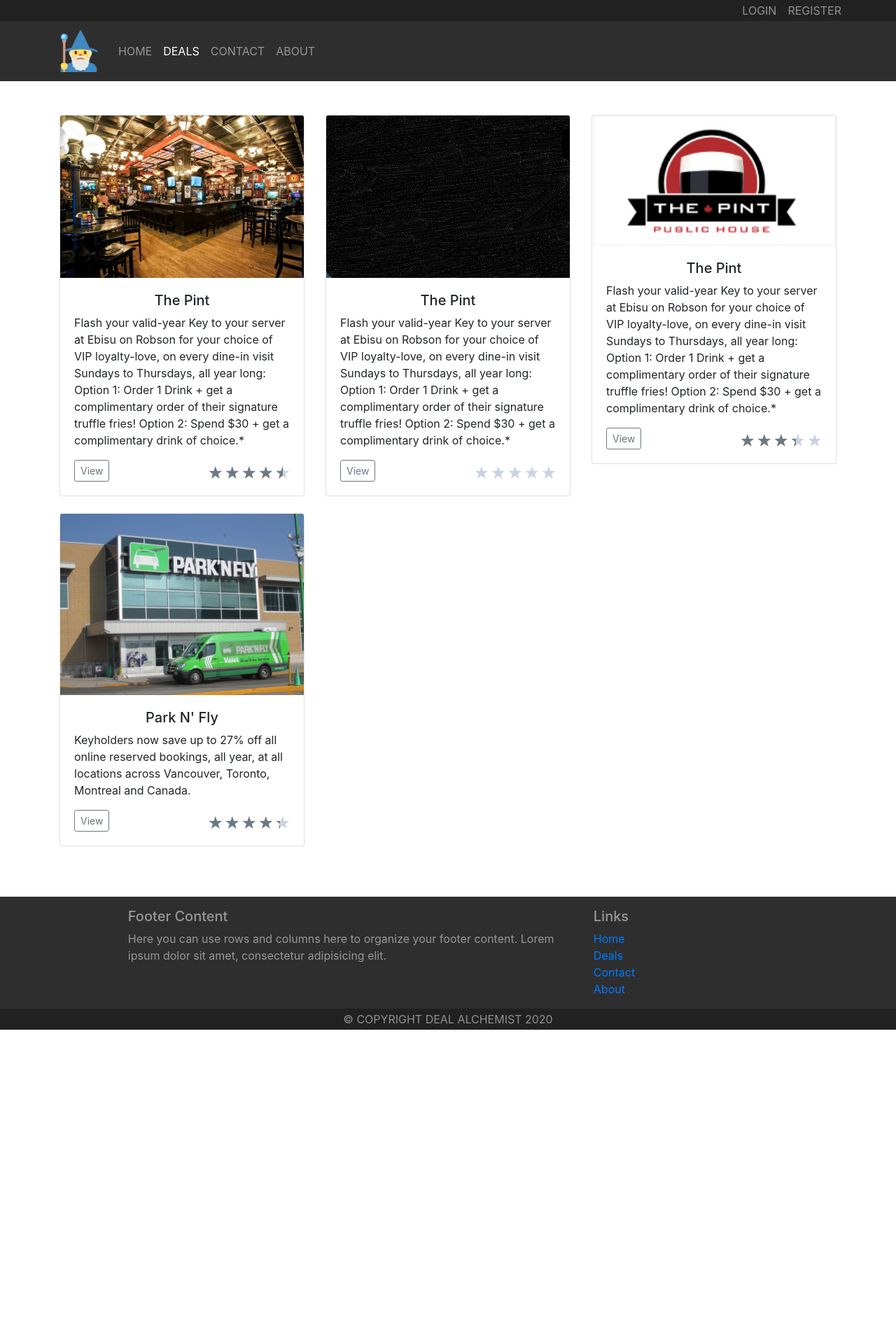
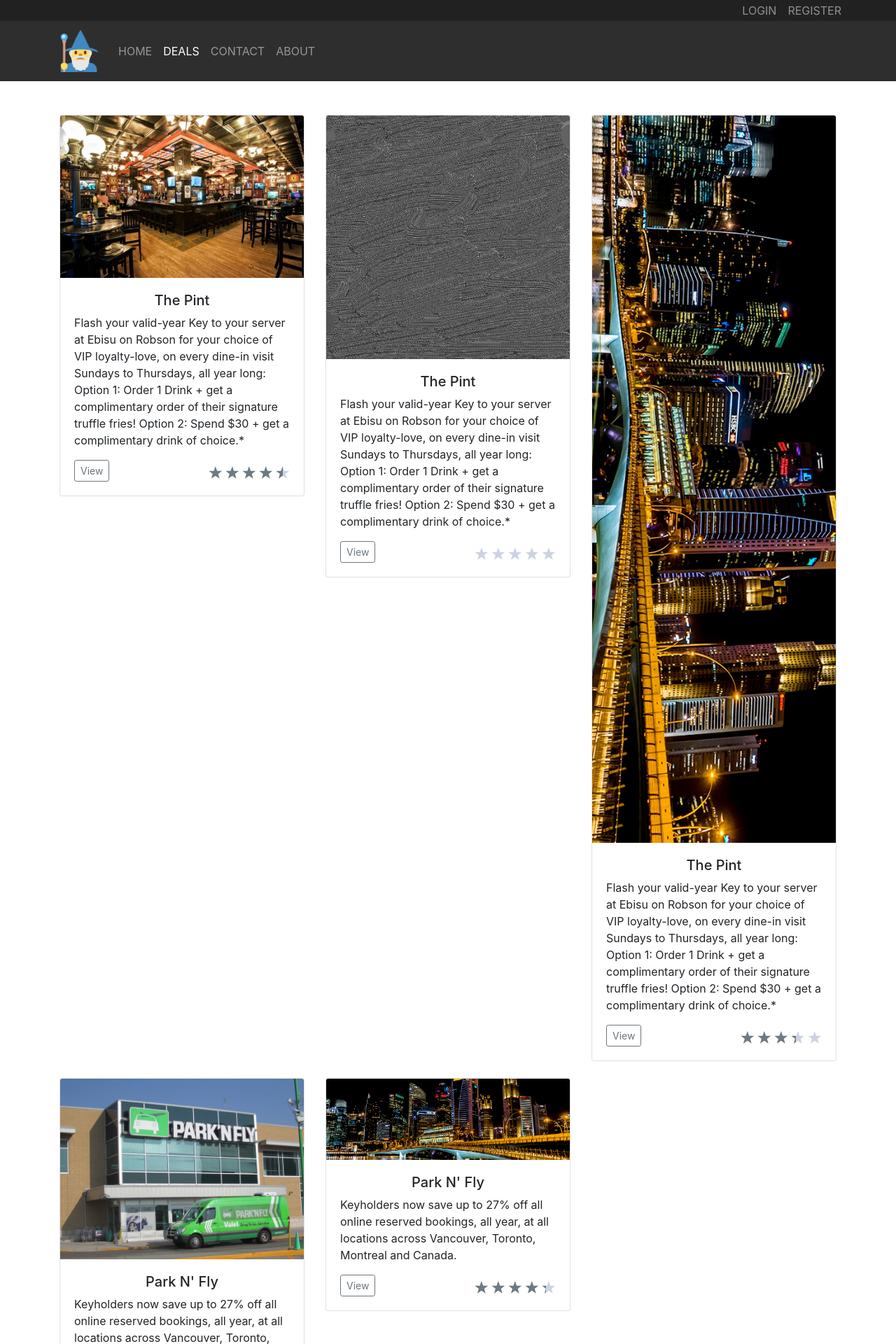
Before and after one commit to PhilipPhil/e-commerce, a React (Create React App) app in the folder app/: page /deals in a window 1280 px wide. Shown: the top 1920 px of the page at 70% size. Before the commit the page ends 1471 px from the top, so only its background shows below. Built offline with nearby package versions, Linux system fonts and the light colour scheme; the HTML template or start-up script is replaced by a standard one.

Commit message:
Improves deals page

```diff
--- a/app/package.json
+++ b/app/package.json
@@ -9,6 +9,7 @@
     "bootstrap": "^4.5.0",
     "bootstrap-social": "^5.1.1",
     "font-awesome": "^4.7.0",
+    "google-maps-react": "^2.0.6",
     "react": "^16.13.1",
     "react-bootstrap": "^1.3.0",
     "react-dom": "^16.13.1",
--- a/app/src/components/Deal.js
+++ b/app/src/components/Deal.js
@@ -1,5 +1,7 @@
 import React from 'react';
 import StarRatings from 'react-star-ratings';
+import { Map, GoogleApiWrapper, Marker } from 'google-maps-react';
+
 
 function Deal(props) {
   return (
@@ -7,22 +9,31 @@
 
       <div className="container py-5">
 
-        <div class="row featurette">
-          <div class="col-md-6">
-            <img class="featurette-image img-fluid mx-auto" src={props.item.mainimage} alt={props.item.company} />
+        <div class="row featurette mb-4">
+          <div class="col-md-6 text-center">
+            <img class="featurette-image img-fluid mx-auto" src={props.item.mainimage} alt={props.item.company}  style={{"max-height": "100vh"}}/>
           </div>
           <div class="col-md-6 align-self-center text-center">
-            <img class="featurette-image img-fluid mx-auto" src={props.item.logoimage} alt="Company Logo" />
+            <img class="featurette-image img-fluid mx-auto" src={props.item.logoimage} alt="Company Logo" style={{"max-height": "129px", "max-width": "241px"}}/>
             <h3>{props.item.company}</h3>
-            <p class="lead">{props.item.shortdescription}</p>
+            <p>{props.item.description}</p>
+            <div class="row text-center justify-content-center mb-2">
+              <StarRatings rating={props.item.rating} starSpacing="2px" />
+              <h1>&nbsp;{props.item.rating}</h1>
+            </div>
+            <a className="btn btn-outline-secondary" href={props.item.website}>Visit {props.item.company} Website <i className="fa fa-external-link" /></a>
           </div>
         </div>
 
+        <hr class="featurette-divider" />
+
         <div class="row">
           <div class="col">
-            <p class="small">{props.item.longdescription}</p>
+            <p class="small"><b>THE FINE PRINT:</b> {props.item.fineprint}</p>
           </div>
         </div>
+
+        <hr class="featurette-divider" />
 
         <div class="row">
           <div class="col text-center">
@@ -30,16 +41,14 @@
           </div>
         </div>
 
+
         <hr class="featurette-divider" />
 
         <div class="row">
           <div class="col text-center">
-            <StarRatings rating={props.item.rating} starSpacing="2px" />
+            <p>Reviews</p>
           </div>
-
         </div>
-
-
 
       </div>
     </React.Fragment>
--- a/app/src/components/Shop.js
+++ b/app/src/components/Shop.js
@@ -8,7 +8,7 @@
         <img class="card-img-top" src={props.item.mainimage} alt={props.item.company} />
         <div class="card-body">
           <h5 class="text-center">{props.item.company}</h5>
-          <p class="card-text">{props.item.shortdescription}</p>
+          <p class="card-text">{props.item.description}</p>
           <div class="d-flex justify-content-between align-items-center">
             <div class="align-self-center">
               <button type="button" class="btn btn-sm btn-outline-secondary">View</button>
--- a/app/src/shared/items.js
+++ b/app/src/shared/items.js
@@ -4,8 +4,9 @@
         company: 'The Pint',
         mainimage: '../assets/images/PintMainImage.jpg',
         logoimage: '../assets/images/Pintlogo.jpg',
-        shortdescription: 'Flash your valid-year Key to your server at Ebisu on Robson for your choice of VIP loyalty-love, on every dine-in visit Sundays to Thursdays, all year long: Option 1:  Order 1 Drink + get a complimentary order of their signature truffle fries! Option 2: Spend $30 + get a complimentary drink of choice.*',
-        longdescription: 'THE FINE PRINT:  VIP perk is exclusive to Vancouver Key To The City Keyholders.  VIP Dining Perk is an exclusive privilege to enjoy 2-for-1 appetizers whenever dining in at The Pint Public House. Dining perk is for the Keyholder only.  Perk has no cash value and may not be combined with any other offer.  VIP Nightlife Perk is VIP access + skip-the-line and cover on every weekend night, all year long.   This VIP loyalty nightlife perk is for the valid year Keyholder + 1 guest, and depends on capacity, of course.   Loyalty returned instantly on every visit by the best of Vancouver.   Perk has no cash value.  The Pint Public House reserves the right to refuse entry to anyone not adhering to rules or policies.  Enjoy this exclusive VIP benefit as a Vancouver Keyholder.',
+        description: 'Flash your valid-year Key to your server at Ebisu on Robson for your choice of VIP loyalty-love, on every dine-in visit Sundays to Thursdays, all year long: Option 1:  Order 1 Drink + get a complimentary order of their signature truffle fries! Option 2: Spend $30 + get a complimentary drink of choice.*',
+        fineprint: 'VIP perk is exclusive to Vancouver Key To The City Keyholders.  VIP Dining Perk is an exclusive privilege to enjoy 2-for-1 appetizers whenever dining in at The Pint Public House. Dining perk is for the Keyholder only.  Perk has no cash value and may not be combined with any other offer.  VIP Nightlife Perk is VIP access + skip-the-line and cover on every weekend night, all year long.   This VIP loyalty nightlife perk is for the valid year Keyholder + 1 guest, and depends on capacity, of course.   Loyalty returned instantly on every visit by the best of Vancouver.   Perk has no cash value.  The Pint Public House reserves the right to refuse entry to anyone not adhering to rules or policies.  Enjoy this exclusive VIP benefit as a Vancouver Keyholder.',
+        website: 'http://locations.thepint.ca/',
         geopin: '',
         rating: 4.5,
         comments: [
@@ -28,10 +29,11 @@
     {
         id: 1,
         company: 'The Pint',
-        mainimage: '../assets/images/500x333.jpg',
-        logoimage: '../assets/images/PintMainImage.jpg',
-        shortdescription: 'Flash your valid-year Key to your server at Ebisu on Robson for your choice of VIP loyalty-love, on every dine-in visit Sundays to Thursdays, all year long: Option 1:  Order 1 Drink + get a complimentary order of their signature truffle fries! Option 2: Spend $30 + get a complimentary drink of choice.*',
-        longdescription: 'THE FINE PRINT:  VIP perk is exclusive to Vancouver Key To The City Keyholders.  VIP Dining Perk is an exclusive privilege to enjoy 2-for-1 appetizers whenever dining in at The Pint Public House. Dining perk is for the Keyholder only.  Perk has no cash value and may not be combined with any other offer.  VIP Nightlife Perk is VIP access + skip-the-line and cover on every weekend night, all year long.   This VIP loyalty nightlife perk is for the valid year Keyholder + 1 guest, and depends on capacity, of course.   Loyalty returned instantly on every visit by the best of Vancouver.   Perk has no cash value.  The Pint Public House reserves the right to refuse entry to anyone not adhering to rules or policies.  Enjoy this exclusive VIP benefit as a Vancouver Keyholder.',
+        mainimage: '../assets/images/500x500.jpg',
+        logoimage: '../assets/images/500x500.jpg',
+        description: 'Flash your valid-year Key to your server at Ebisu on Robson for your choice of VIP loyalty-love, on every dine-in visit Sundays to Thursdays, all year long: Option 1:  Order 1 Drink + get a complimentary order of their signature truffle fries! Option 2: Spend $30 + get a complimentary drink of choice.*',
+        fineprint: 'VIP perk is exclusive to Vancouver Key To The City Keyholders.  VIP Dining Perk is an exclusive privilege to enjoy 2-for-1 appetizers whenever dining in at The Pint Public House. Dining perk is for the Keyholder only.  Perk has no cash value and may not be combined with any other offer.  VIP Nightlife Perk is VIP access + skip-the-line and cover on every weekend night, all year long.   This VIP loyalty nightlife perk is for the valid year Keyholder + 1 guest, and depends on capacity, of course.   Loyalty returned instantly on every visit by the best of Vancouver.   Perk has no cash value.  The Pint Public House reserves the right to refuse entry to anyone not adhering to rules or policies.  Enjoy this exclusive VIP benefit as a Vancouver Keyholder.',
+        website: 'http://locations.thepint.ca/',
         geopin: '',
         rating: 0,
         comments: []
@@ -39,10 +41,11 @@
     {
         id: 2,
         company: 'The Pint',
-        mainimage: '../assets/images/Pintlogo.jpg',
-        logoimage: '../assets/images/PintMainImage.jpg',
-        shortdescription: 'Flash your valid-year Key to your server at Ebisu on Robson for your choice of VIP loyalty-love, on every dine-in visit Sundays to Thursdays, all year long: Option 1:  Order 1 Drink + get a complimentary order of their signature truffle fries! Option 2: Spend $30 + get a complimentary drink of choice.*',
-        longdescription: 'THE FINE PRINT:  VIP perk is exclusive to Vancouver Key To The City Keyholders.  VIP Dining Perk is an exclusive privilege to enjoy 2-for-1 appetizers whenever dining in at The Pint Public House. Dining perk is for the Keyholder only.  Perk has no cash value and may not be combined with any other offer.  VIP Nightlife Perk is VIP access + skip-the-line and cover on every weekend night, all year long.   This VIP loyalty nightlife perk is for the valid year Keyholder + 1 guest, and depends on capacity, of course.   Loyalty returned instantly on every visit by the best of Vancouver.   Perk has no cash value.  The Pint Public House reserves the right to refuse entry to anyone not adhering to rules or policies.  Enjoy this exclusive VIP benefit as a Vancouver Keyholder.',
+        mainimage: '../assets/images/400x1200.jpg',
+        logoimage: '../assets/images/400x1200.jpg',
+        description: 'Flash your valid-year Key to your server at Ebisu on Robson for your choice of VIP loyalty-love, on every dine-in visit Sundays to Thursdays, all year long: Option 1:  Order 1 Drink + get a complimentary order of their signature truffle fries! Option 2: Spend $30 + get a complimentary drink of choice.*',
+        fineprint: 'VIP perk is exclusive to Vancouver Key To The City Keyholders.  VIP Dining Perk is an exclusive privilege to enjoy 2-for-1 appetizers whenever dining in at The Pint Public House. Dining perk is for the Keyholder only.  Perk has no cash value and may not be combined with any other offer.  VIP Nightlife Perk is VIP access + skip-the-line and cover on every weekend night, all year long.   This VIP loyalty nightlife perk is for the valid year Keyholder + 1 guest, and depends on capacity, of course.   Loyalty returned instantly on every visit by the best of Vancouver.   Perk has no cash value.  The Pint Public House reserves the right to refuse entry to anyone not adhering to rules or policies.  Enjoy this exclusive VIP benefit as a Vancouver Keyholder.',
+        website: 'http://locations.thepint.ca/',
         geopin: '',
         rating: 3.3333,
         comments: []
@@ -52,8 +55,21 @@
         company: "Park N' Fly",
         mainimage: '../assets/images/ParknflyMainImage.jpg',
         logoimage: '../assets/images/ParknflyLogo.jpg',
-        shortdescription: 'Keyholders now save up to 27% off all online reserved bookings, all year, at all locations across Vancouver, Toronto, Montreal and Canada.',
-        longdescription: 'THE FINE PRINT:   Keyholders can access exclusive 16-27% off in our Keyholder Dashboard, 24/7.',
+        description: 'Keyholders now save up to 27% off all online reserved bookings, all year, at all locations across Vancouver, Toronto, Montreal and Canada.',
+        website: 'http://locations.thepint.ca/',
+        fineprint: 'Keyholders can access exclusive 16-27% off in our Keyholder Dashboard, 24/7.',
+        geopin: '',
+        rating: 4.29435,
+        comments: []
+    },
+    {
+        id: 4,
+        company: "Park N' Fly",
+        mainimage: '../assets/images/1200x400.jpg',
+        logoimage: '../assets/images/400x1200.jpg',
+        description: 'Keyholders now save up to 27% off all online reserved bookings, all year, at all locations across Vancouver, Toronto, Montreal and Canada.',
+        website: 'http://locations.thepint.ca/',
+        fineprint: 'Keyholders can access exclusive 16-27% off in our Keyholder Dashboard, 24/7.',
         geopin: '',
         rating: 4.29435,
         comments: []
```
Also changed, not shown: app/public/assets/images/400x1200.jpg (added), 1 other file (tests, documents, lock files or other folders).
